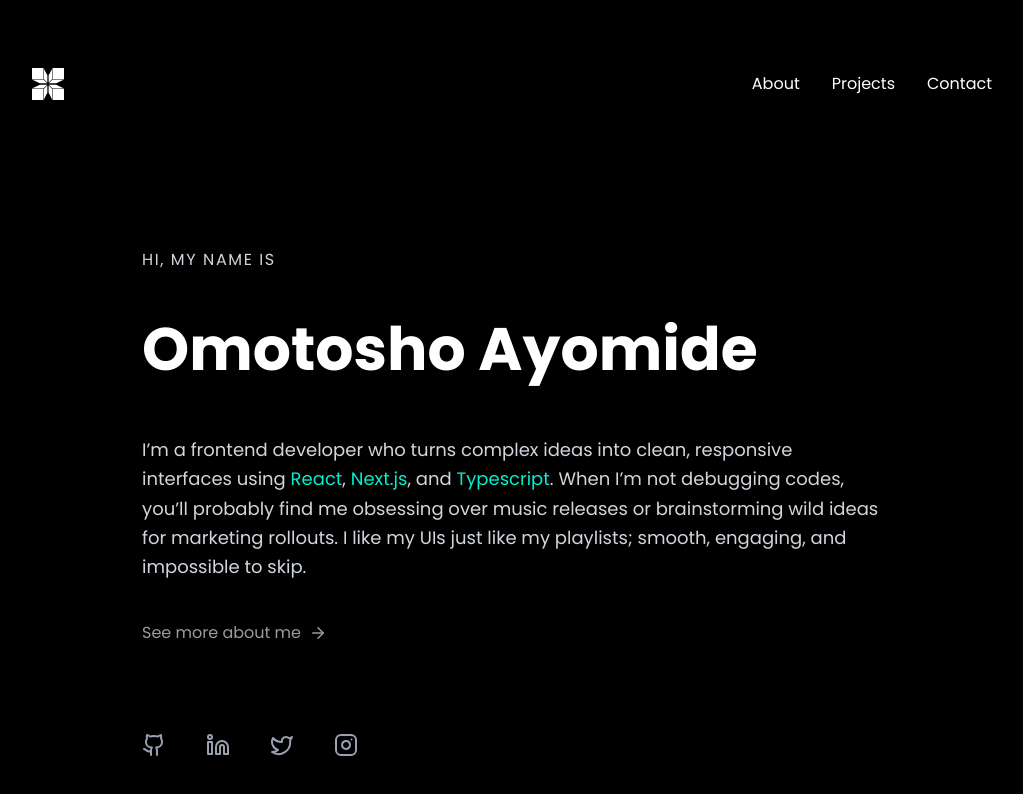
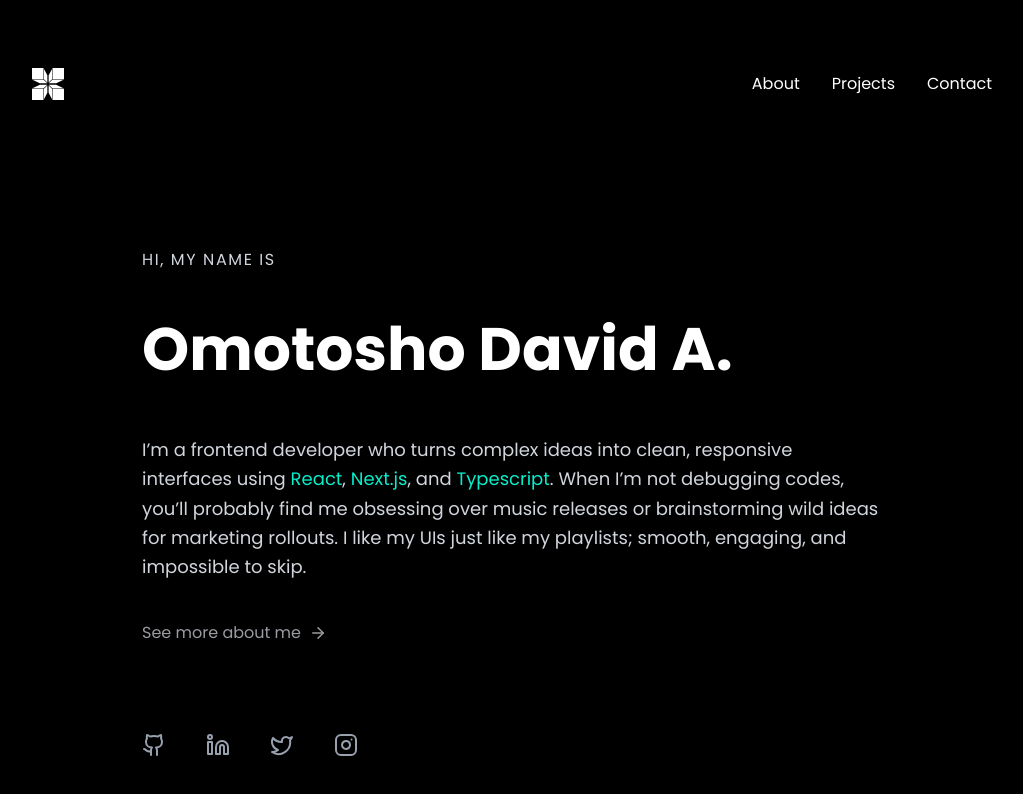
Before and after one commit to O-Midey/portfolio-v2, a Next.js app: page / in a window 1280 px wide. Shown: the top 794 px of the page, without its empty margins (128-1151 px from the left). Built offline with nearby package versions, Linux system fonts and the light colour scheme.

Commit message:
updated name

```diff
--- a/app/page.tsx
+++ b/app/page.tsx
@@ -17,7 +17,7 @@ export default function Home() {
         </motion.h1>
         <br />
         <h2 className="text-white text-4xl md:text-6xl font-bold leading-tight mb-6">
-          Omotosho Ayomide
+          Omotosho David A.
         </h2>
         <br />
         <p className="text-gray-300 text-base md:text-lg leading-relaxed ">
```
